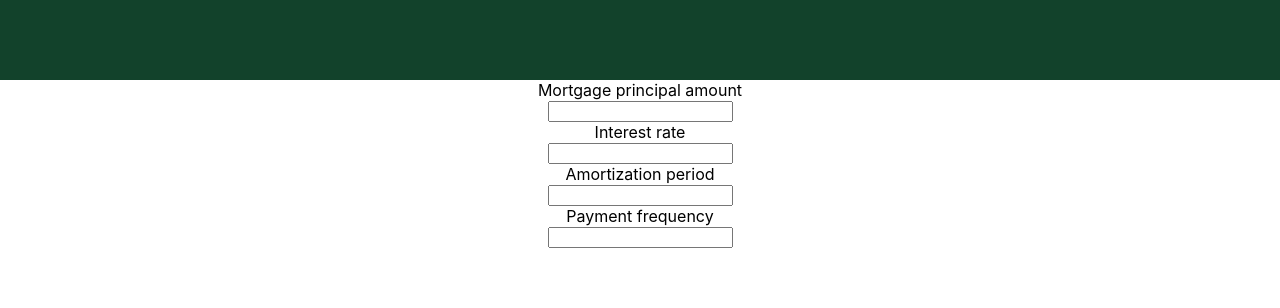
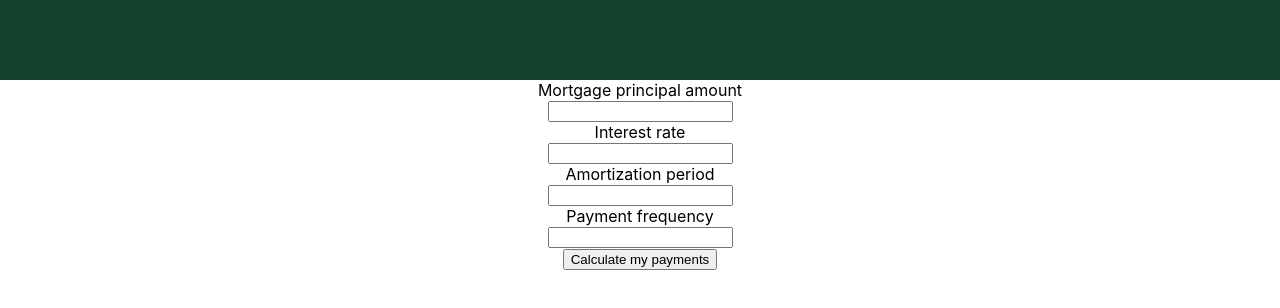
Before and after one commit to AbhilashPaul/SensibleHousing, a React (Create React App) app in the folder react-mortgagecalc/: page / in a window 1280 px wide. Shown: the top 308 px of the page. Built offline with nearby package versions, Linux system fonts and the light colour scheme.

Commit message:
calculate.js for button calculate my payment

```diff
--- a/react-mortgagecalc/src/App.js
+++ b/react-mortgagecalc/src/App.js
@@ -1,6 +1,7 @@
 import React from 'react';
 import logo from './logo.svg';
 import './App.css';
+import Calculate from './components/Calculate';
 
 function App() {
   return (
@@ -51,6 +52,7 @@ function App() {
           <div>
             <input></input>
           </div>
+          <Calculate />
         </form>
       </div>
     </div>
--- /dev/null
+++ b/react-mortgagecalc/src/components/Calculate.js
@@ -0,0 +1,11 @@
+import React from 'react'
+
+function Calculate() {
+    return (
+        <div>
+            <button>Calculate my payments</button>
+        </div>
+    )
+}
+
+export default Calculate
```
